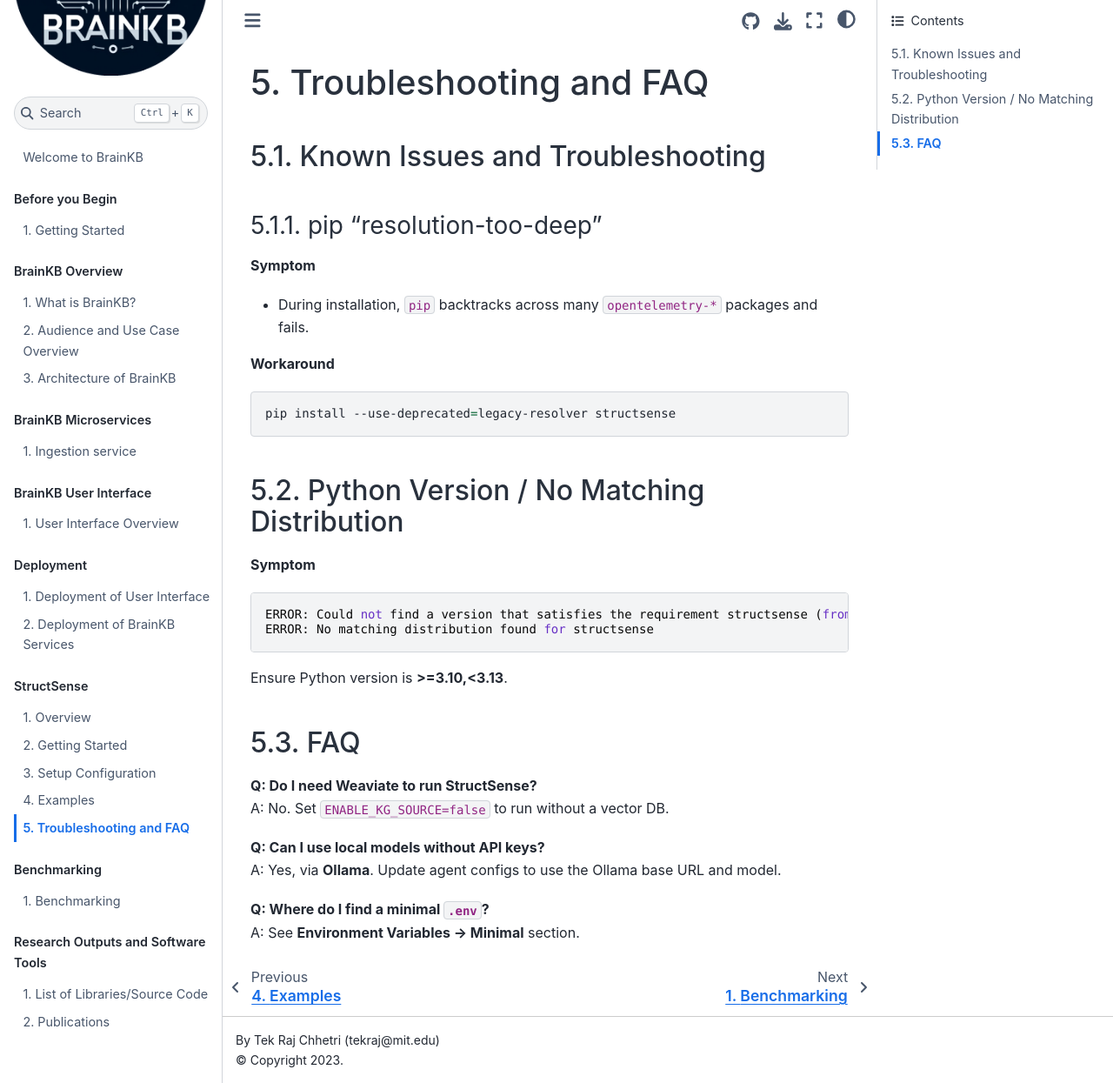
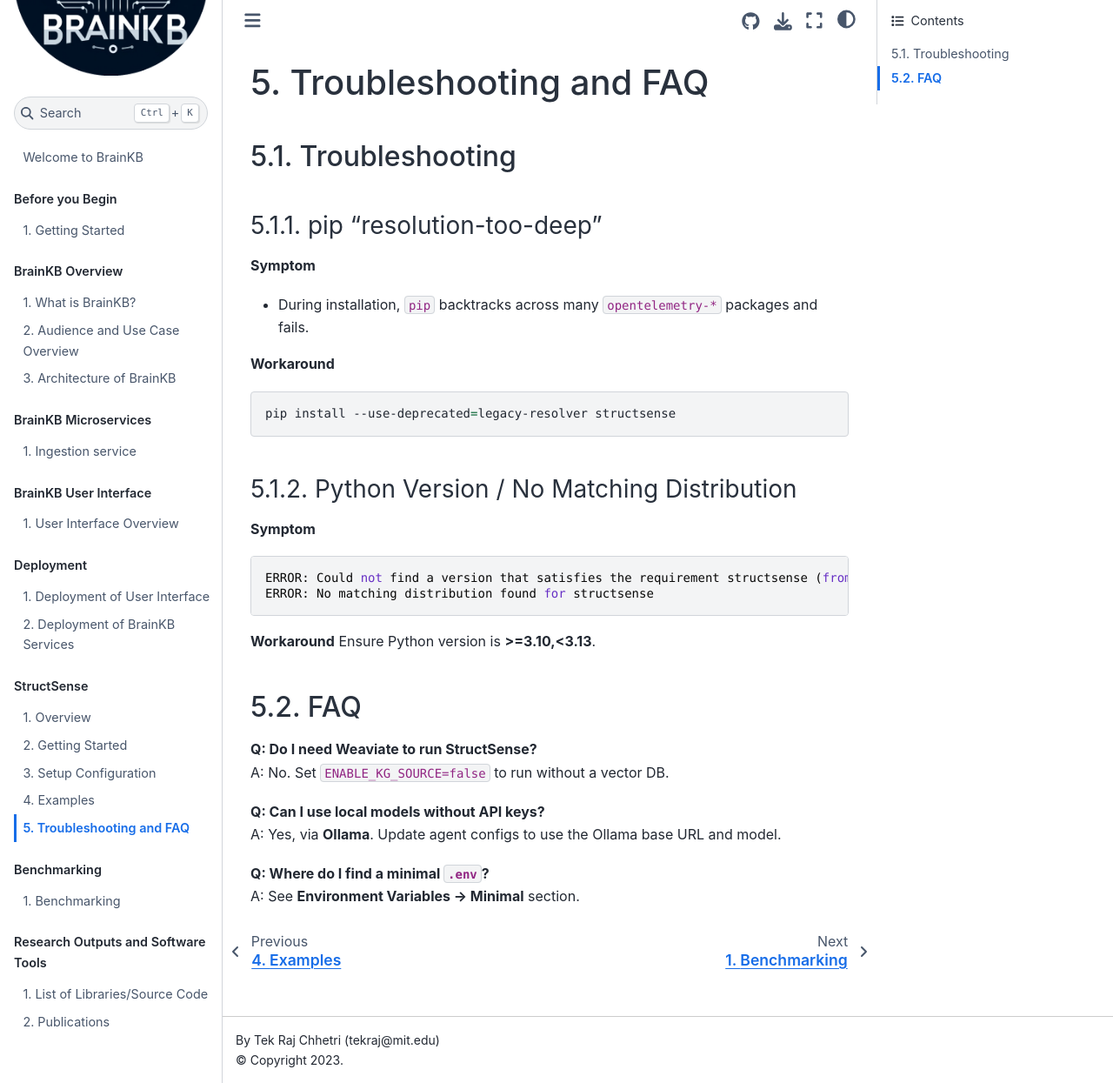
Before and after one commit to sensein/brainkbdocs, a Jupyter Book: the page built from docs/structsense_troubleshooting.md, in a window 1280 px wide and 1245 px high. Shown: the whole window at 87% size. Built offline with Jupyter Book 1.0.4 settings and Sphinx 7.4.7 and the Sphinx Book theme 1.1.4, drawn with Linux system fonts in a browser that asks for light colours.

Commit message:
Update structsense_troubleshooting.md
fixed heading level for python version in structsense_troubleshooting

````diff
--- a/docs/structsense_troubleshooting.md
+++ b/docs/structsense_troubleshooting.md
@@ -1,6 +1,6 @@
 <!-- # Known Issues & Troubleshooting-->
 # Troubleshooting and FAQ
-## Known Issues and Troubleshooting
+## Troubleshooting
 
 ### pip “resolution-too-deep”
 **Symptom**
@@ -11,12 +11,13 @@
 pip install --use-deprecated=legacy-resolver structsense
 ```
 
-## Python Version / No Matching Distribution
+### Python Version / No Matching Distribution
 **Symptom**
 ```
 ERROR: Could not find a version that satisfies the requirement structsense (from versions: none)
 ERROR: No matching distribution found for structsense
 ```
+**Workaround**
 Ensure Python version is **>=3.10,<3.13**.
 
 <!-- FAQ -->
````
